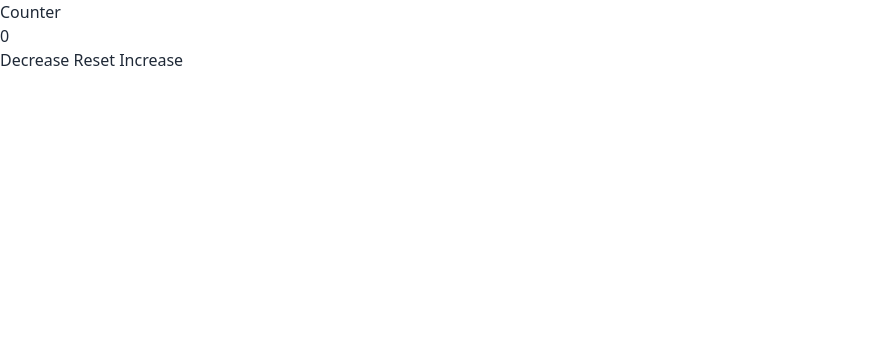
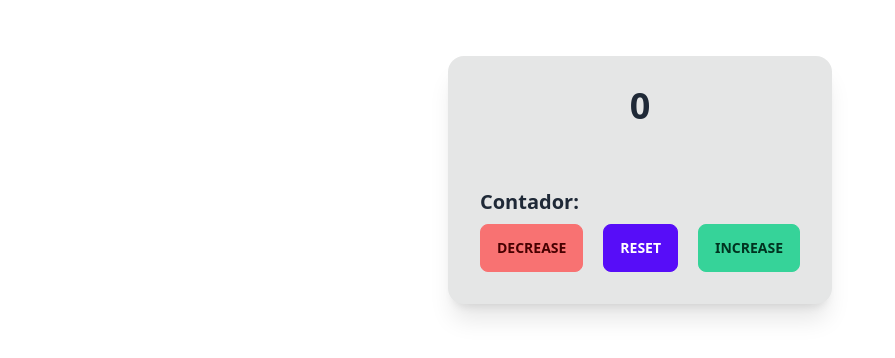
Before and after one commit to caingles/click-counter, a plain HTML site: page index.html in a window 1280 px wide. Shown: the whole page, without its empty margins (0-895 px from the left). Drawn offline with nearby package versions, Linux system fonts and the light colour scheme.

Commit message:
Add styles to my html structure

```diff
--- a/index.html
+++ b/index.html
@@ -13,12 +13,20 @@
     <script src="https://cdn.tailwindcss.com"></script>
   </head>
   <body>
-    <div class="">
-      <p>Counter</p>
-      <div class="" id="counterShow">0</div>
-      <button id="decrease">Decrease</button>
-      <button id="reset">Reset</button>
-      <button id="increase">Increase</button>
+    <div class="flex justify-center align-center mt-14">
+      <div class="card w-96 bg-base-300 shadow-xl">
+        <div class="flex justify-center items-center h-[100px]">
+          <h1 id="counterShow" class="font-black text-4xl">0</h1>
+        </div>
+        <div class="card-body">
+          <h2 class="card-title">Contador:</h2>
+          <div class="card-actions justify-between">
+            <button class="btn btn-error" id="decrease">Decrease</button>
+            <button class="btn btn-primary" id="reset">Reset</button>
+            <button class="btn btn-success" id="increase">Increase</button>
+          </div>
+        </div>
+      </div>
     </div>
   </body>
 </html>
```
